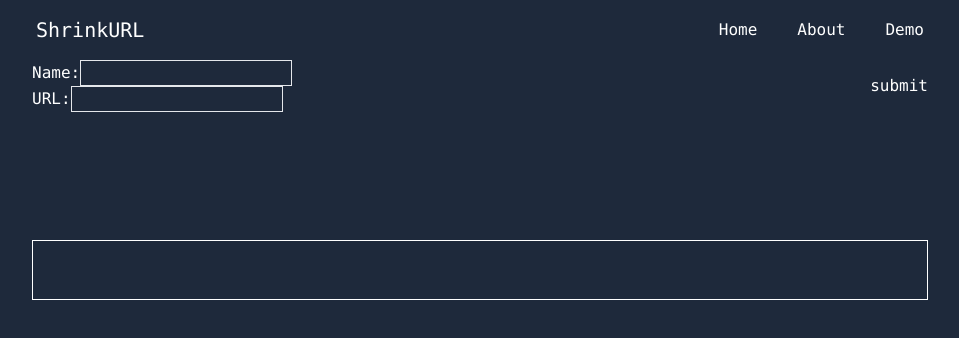
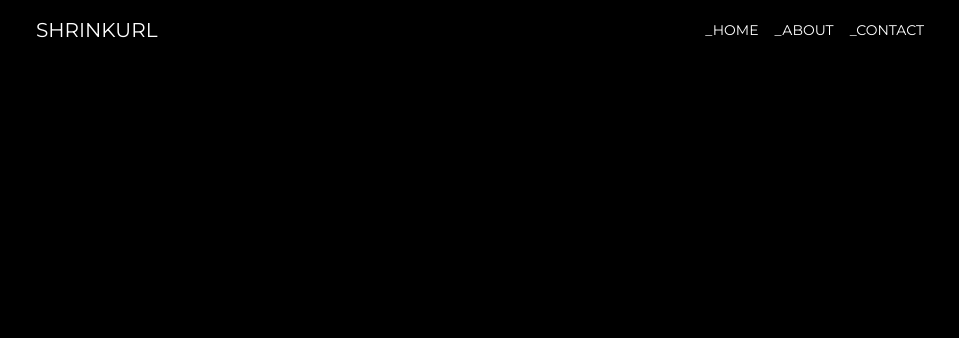
Before and after one commit to j1yl/shrinkurl, a React (Vite) app: page / in a window 1280 px wide. Shown: the top 338 px of the page, without its empty margins (160-1119 px from the left). Built offline with nearby package versions, Linux system fonts and the light colour scheme.

Commit message:
Redo initial css to implement design from figma

```diff
--- a/index.html
+++ b/index.html
@@ -3,6 +3,9 @@
   <head>
     <meta charset="UTF-8" />
     <link rel="icon" type="image/svg+xml" href="/vite.svg" />
+    <link rel="preconnect" href="https://fonts.googleapis.com">
+    <link rel="preconnect" href="https://fonts.gstatic.com" crossorigin>
+    <link href="https://fonts.googleapis.com/css2?family=Montserrat:wght@400;600;700;800&display=swap" rel="stylesheet">
     <meta name="viewport" content="width=device-width, initial-scale=1.0" />
     <meta name="description" content="A website that shrinks an inputted url, easy links." />
     <title>ShrinkURL</title>
--- a/src/App.tsx
+++ b/src/App.tsx
@@ -1,16 +1,12 @@
 import "./App.css";
 import Navbar from "./components/Navbar";
-import Input from "./components/Input";
 
 function App() {
   return (
-    <div className="App h-screen w-screen bg-slate-800 text-white mx-auto font-mono">
+    <div className="App h-screen w-screen bg-black text-white mx-auto font-mono">
       <header className="max-w-4xl mx-auto">
         <Navbar />
       </header>
-      <main className="max-w-4xl mx-auto">
-        <Input />
-      </main>
     </div>
   );
 }
--- a/src/components/Input.tsx
+++ /dev/null
@@ -1,26 +0,0 @@
-const Input = () => {
-  return (
-    <>
-      <form className="flex justify-between">
-        <div className="flex flex-col">
-          <label>
-            Name:
-            <input type="text" name="name" className="bg-slate-800 border" />
-          </label>
-          <label>
-            URL:
-            <input type="text" name="url" className="bg-slate-800 border" />
-          </label>
-        </div>
-        <button>
-          <input type="submit" value="submit" />
-        </button>
-      </form>
-
-      {/* output */}
-      <div className="border border-white w-full h-[60px] mt-32"></div>
-    </>
-  );
-};
-
-export default Input;
--- a/src/components/Navbar.tsx
+++ b/src/components/Navbar.tsx
@@ -4,9 +4,9 @@ const Navbar = () => {
   const [isOpen, setIsOpen] = useState(false);
 
   return (
-    <nav className="w-full h-[60px] flex justify-between items-center relative px-1 py-0 bg-slate-800 font-mono">
+    <nav className="w-full h-[60px] flex justify-between items-center relative px-1 py-0 font-mont">
       <a href="/" className="text-xl">
-        ShrinkURL
+        SHRINKURL
       </a>
       <button
         className="block md:hidden h-[40px] w-[40px] absolute top-[50%] right-[0px] -translate-y-1/2"
@@ -28,38 +28,38 @@ const Navbar = () => {
       </button>
       <div>
         {isOpen && (
-          <ul className="flex md:hidden absolute top-[60px] left-0 flex-col items-center w-full h-[90vh] border-t border-t-white bg-slate-900">
+          <ul className="flex md:hidden absolute top-[60px] left-0 flex-col items-center w-full h-[90vh] border-t border-t-white bg-black">
             <li className="list-none py-6">
-              <a href="/" className="text-base block w-full">
-                Home
+              <a href="/" className="text-sm block w-full">
+                _HOME
               </a>
             </li>
             <li className="list-none py-6">
-              <a href="/" className="text-base block w-full">
-                About
+              <a href="/" className="text-sm block w-full">
+                _ABOUT
               </a>
             </li>
             <li className="list-none py-6">
-              <a href="/" className="text-base block w-full">
-                Demo
+              <a href="/" className="text-sm block w-full">
+                _CONTACT
               </a>
             </li>
           </ul>
         )}
-        <ul className="hidden md:flex items-center w-full gap-10">
+        <ul className="hidden md:flex items-center w-full gap-4">
           <li className="list-none">
-            <a href="/" className="text-base block w-full">
-              Home
+            <a href="/" className="text-sm block w-full">
+              _HOME
             </a>
           </li>
           <li className="list-none">
-            <a href="/" className="text-base block w-full">
-              About
+            <a href="/" className="text-sm block w-full">
+              _ABOUT
             </a>
           </li>
           <li className="list-none">
-            <a href="/" className="text-base block w-full">
-              Demo
+            <a href="/" className="text-sm block w-full">
+              _CONTACT
             </a>
           </li>
         </ul>
--- a/tailwind.config.cjs
+++ b/tailwind.config.cjs
@@ -2,7 +2,11 @@
 module.exports = {
   content: ["./index.html", "./src/**/*.{js,ts,jsx,tsx}"],
   theme: {
-    extend: {},
+    extend: {
+      fontFamily: {
+        mont: ["Montserrat", "sans-serif"],
+      },
+    },
   },
   plugins: [],
 };
```
